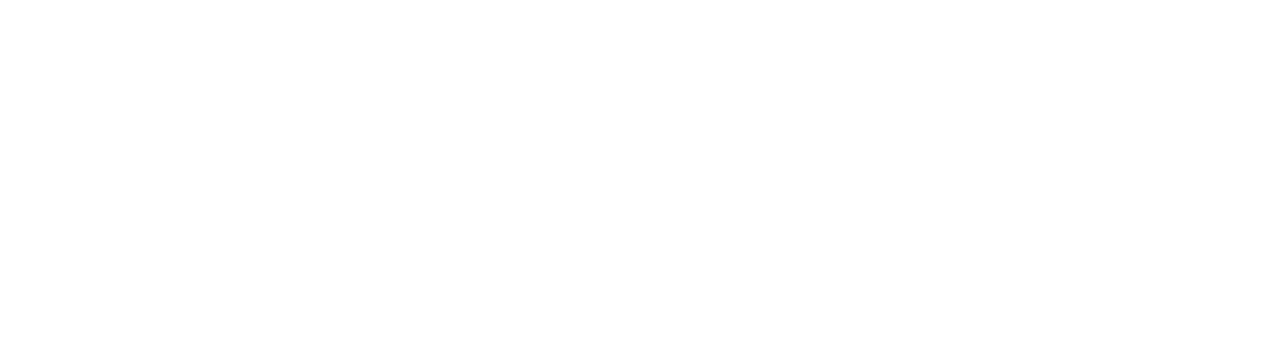
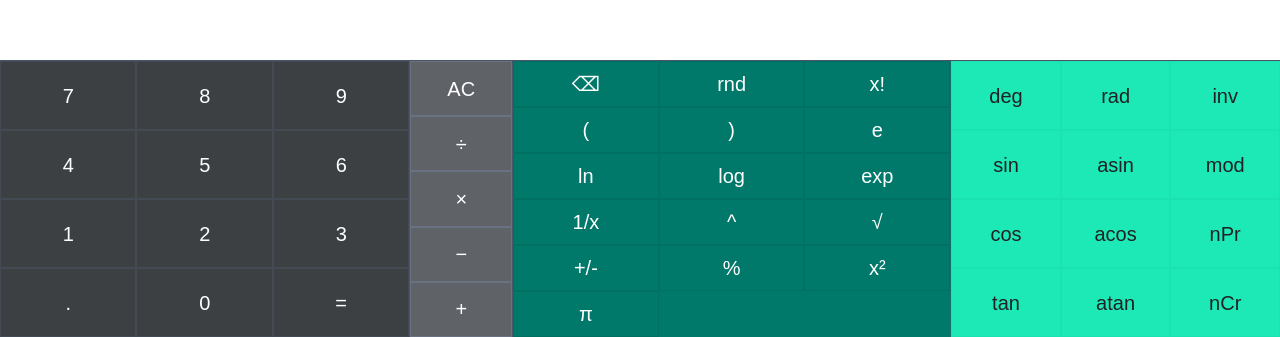
Before and after one commit to saadalisajjad/Calculator, a React (Vite) app: page / in a window 1280 px wide. Shown: the part 463-800 px from the top of the page. Built offline with nearby package versions, Linux system fonts and the light colour scheme.

Commit message:
fix thee issuees

```diff
--- a/src/App.jsx
+++ b/src/App.jsx
@@ -1,29 +1,107 @@
-const Display = ({ expression, result, liveResult }) => {
-    const output = result || liveResult;
+import React, { useState, useRef, useEffect } from 'react';
+import { useCalculator } from './Hooks/useCalculator';
+import Display from './Components/Display';
+import Keypad from './Components/Keypad';
+import ScientificPanel from './Components/ScientificPanel';
+import gsap from 'gsap';
 
-    return (
-        <div className="flex flex-col justify-start overflow-hidden">
+const App = () => {
+  const { expression, result, liveResult, addToExpression, clearExpression, deleteLast, calculateResult } = useCalculator();
+  const [panelState, setPanelState] = useState(0);
 
-            {/* Expression */}
-            <div className="text-[#202124] text-2xl font-normal w-full text-right break-all overflow-hidden px-4 pt-4">
-                {expression || ""}
-            </div>
+  const displayAreaRef = useRef(null);
+  const scientificPanelRef = useRef(null);
 
-            {/* Line aur Result - sirf tab show ho jab output ho */}
-            {output && (
-                <>
-                    {/* Full width line */}
-                    <div className="w-full h-[1px] bg-gray-300 mt-2 mb-2"></div>
+  useEffect(() => {
+    if (scientificPanelRef.current && window.innerWidth < 768) {
+      const panelWidth = scientificPanelRef.current.offsetWidth;
+      gsap.set(scientificPanelRef.current, { x: panelWidth - 28 });
+    }
+  }, []);
 
-                    {/* Result - simple, no bold */}
-                    <div className="text-[#202124] text-4xl font-normal w-full text-right overflow-hidden px-4">
-                        {output}
-                    </div>
-                </>
-            )}
+  useEffect(() => {
+    if (!scientificPanelRef.current || window.innerWidth >= 768) return;
+    const panelWidth = scientificPanelRef.current.offsetWidth;
+    if (panelState === 0) {
+      gsap.to(scientificPanelRef.current, { x: panelWidth - 28, duration: 0.35, ease: "power2.inOut" });
+    } else {
+      gsap.to(scientificPanelRef.current, { x: 0, duration: 0.4, ease: "power2.inOut" });
+    }
+  }, [panelState]);
 
+  const handlePanelToggle = () => {
+    setPanelState((prev) => (prev + 1) % 3);
+  };
+
+  const handleAction = (val) => {
+    addToExpression(val);
+    gsap.fromTo(displayAreaRef.current,
+      { backgroundColor: "rgba(0, 121, 107, 0.1)" },
+      { backgroundColor: "white", duration: 0.4, ease: "power1.out" }
+    );
+  };
+
+  const handleDeleteAction = () => {
+    deleteLast();
+    gsap.fromTo(displayAreaRef.current,
+      { backgroundColor: "rgba(255, 0, 0, 0.05)" },
+      { backgroundColor: "white", duration: 0.3, ease: "power1.out" }
+    );
+  };
+
+  return (
+    <div className="min-h-screen bg-white flex flex-col font-[Arial] overflow-hidden">
+
+      {/* Display Area - scrollable upar wala hissa */}
+      <div ref={displayAreaRef} className="flex-grow overflow-y-auto p-0 transition-all">
+        <Display expression={expression} result={result} liveResult={liveResult} />
+      </div>
+
+      {/* Controls - FIXED at bottom, hamesha apni jagah */}
+      <div className="w-full bg-[#3c4043] flex-shrink-0">
+
+        {/* MOBILE LAYOUT */}
+        <div className="relative md:hidden border-t border-gray-600">
+          <Keypad
+            onAction={handleAction}
+            onCalculate={calculateResult}
+            onClear={clearExpression}
+          />
+          <div
+            ref={scientificPanelRef}
+            className="absolute top-0 right-0 h-full w-[80%] bg-[#00796b] overflow-hidden z-50"
+          >
+            <ScientificPanel
+              onAction={handleAction}
+              onDelete={handleDeleteAction}
+              panelState={panelState}
+              onToggle={handlePanelToggle}
+            />
+          </div>
         </div>
-    );
+
+        {/* DESKTOP LAYOUT */}
+        <div className="hidden md:flex w-full border-t border-gray-600">
+          <div className="w-[40%]">
+            <Keypad
+              onAction={handleAction}
+              onCalculate={calculateResult}
+              onClear={clearExpression}
+            />
+          </div>
+          <div className="w-[60%] border-l border-gray-600 bg-[#00796b]">
+            <ScientificPanel
+              onAction={handleAction}
+              onDelete={handleDeleteAction}
+              panelState={panelState}
+              onToggle={handlePanelToggle}
+            />
+          </div>
+        </div>
+
+      </div>
+    </div>
+  );
 };
 
-export default Display;
+export default App;
```
